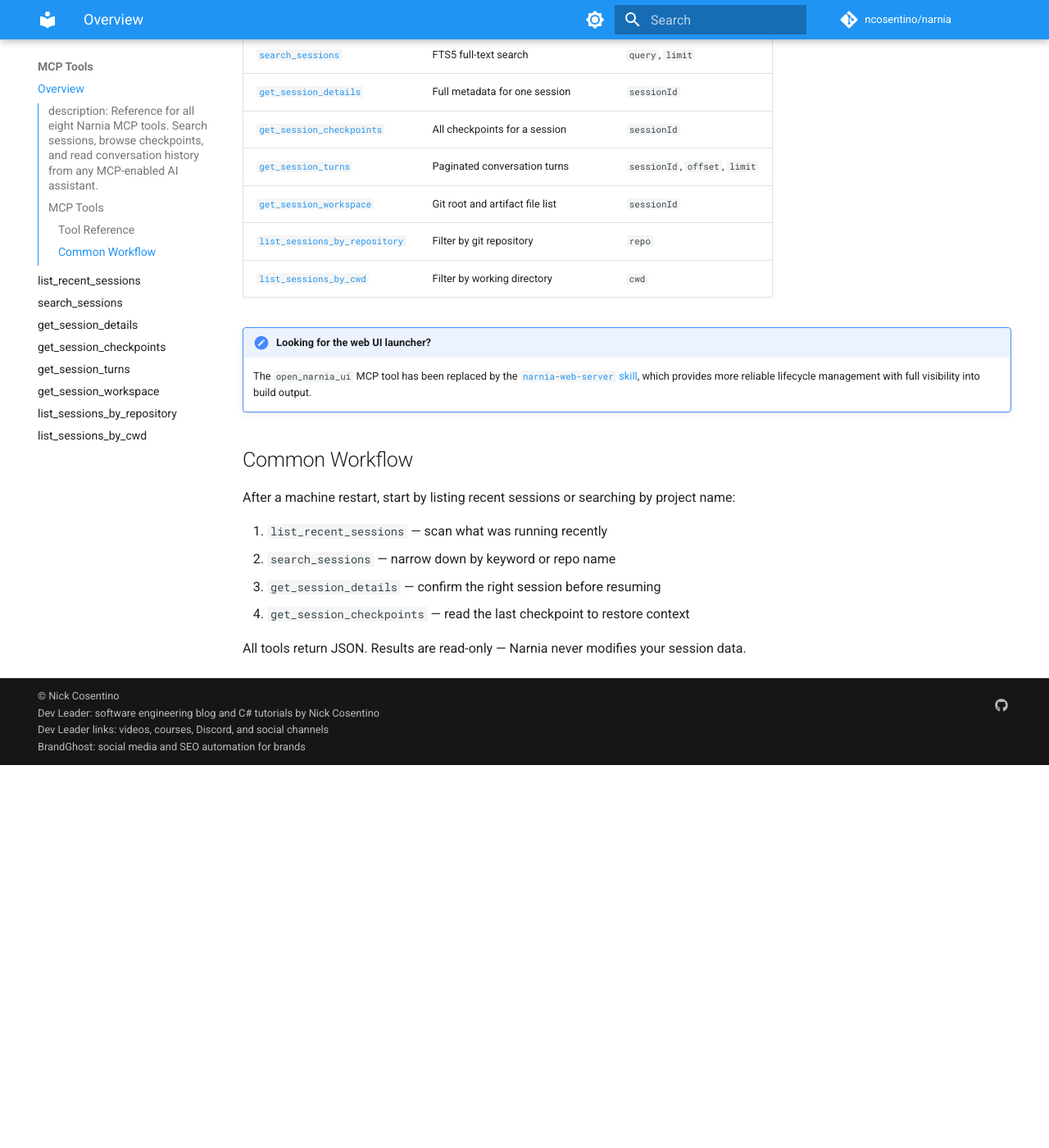
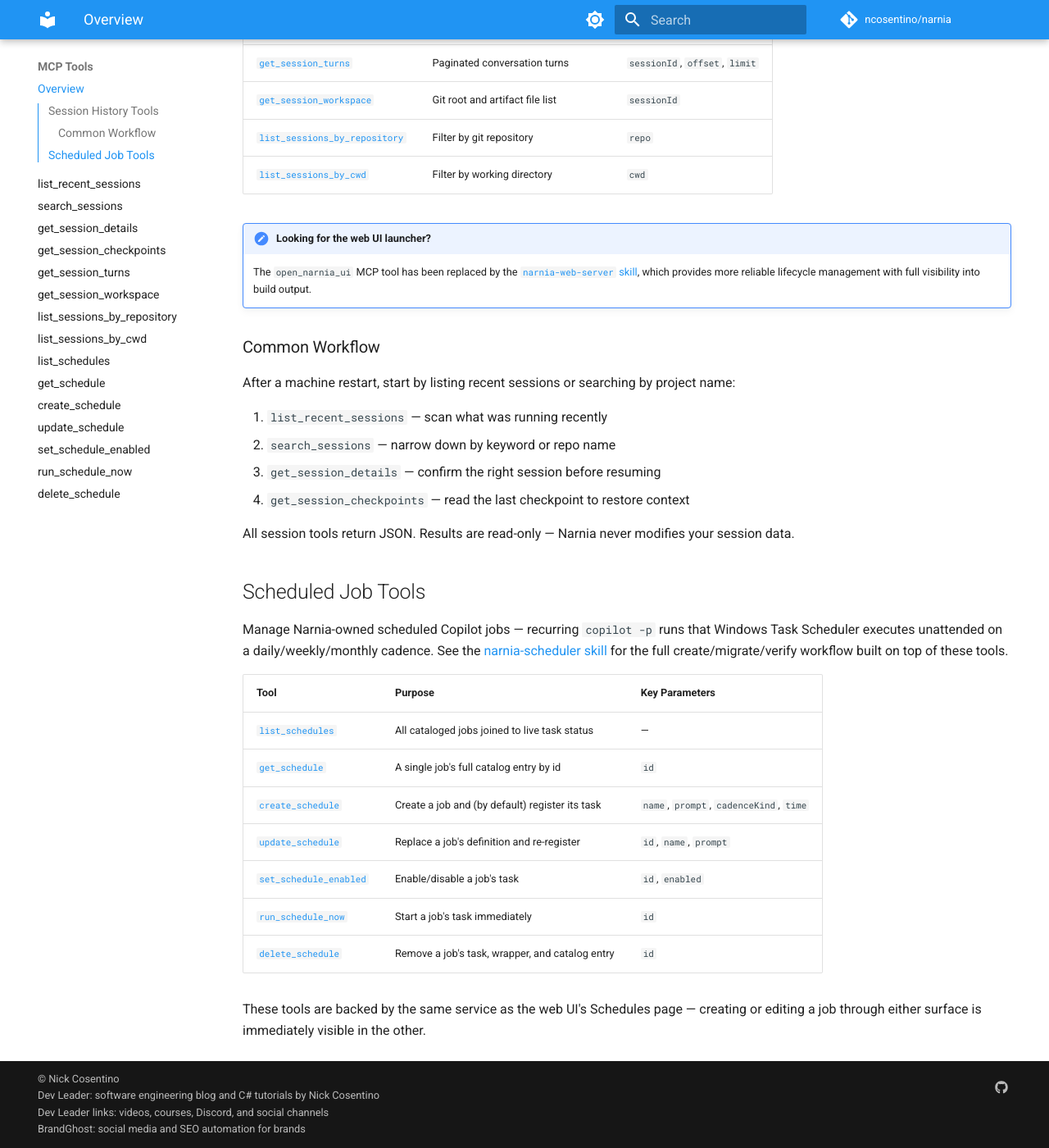
Before and after one commit to ncosentino/narnia, an MkDocs documentation site: the page built from docs/tools/index.md, in a window 1280 px wide and 1400 px high, scrolled down 569 px. Shown: the whole window at 82% size. Built offline with MkDocs 1.6.1 and Material for MkDocs 9.7.7, drawn with Linux system fonts in a browser that asks for light colours; comment, search, counter and statistics services are not loaded; before the commit the page ends 1502 px from its top, so only the background shows below that; some of the changed text lies outside the part shown.

Commit message:
Document scheduled job MCP tools and the narnia-scheduler skill
- 7 new per-tool reference pages under docs/tools/ (list_schedules,
  get_schedule, create_schedule, update_schedule, set_schedule_enabled,
  run_schedule_now, delete_schedule), matching the existing session-tools
  page template (frontmatter, parameters, response JSON, example prompts).
- docs/tools/index.md regrouped into Session History Tools / Scheduled Job
  Tools, tool count updated 8 -> 15. Also fixes a pre-existing duplicated
  frontmatter block in this file.
- docs/skills/narnia-scheduler.md + docs/skills/index.md entry.
- mkdocs.yml nav updated with all new pages.
- README.md: new tools/skill added to their reference tables, new skill
  folder added to the architecture tree.

Verified with `mkdocs build --strict` (0 errors; the one pre-existing INFO
note about tools/open-narnia-ui.md not being in nav predates this change).

Co-authored-by: Copilot <223556219+Copilot@users.noreply.github.com>

```diff
--- a/docs/tools/index.md
+++ b/docs/tools/index.md
@@ -1,16 +1,12 @@
 ---
-description: Overview of all eight Narnia MCP tools for searching and browsing GitHub Copilot CLI session history. Use these from any AI assistant that supports MCP.
----
-
----
-description: Reference for all eight Narnia MCP tools. Search sessions, browse checkpoints, and read conversation history from any MCP-enabled AI assistant.
+description: Reference for all fifteen Narnia MCP tools -- session history search/browse and scheduled Copilot job management. Use these from any AI assistant that supports MCP.
 ---
 
 # MCP Tools
 
-Narnia exposes eight MCP tools for working with your local Copilot CLI session history. Use them from any AI assistant that supports the Model Context Protocol — including GitHub Copilot CLI, Claude Desktop, Cursor, and VS Code.
+Narnia exposes fifteen MCP tools: eight for working with your local Copilot CLI session history, and seven for managing Narnia-owned scheduled Copilot jobs. Use them from any AI assistant that supports the Model Context Protocol — including GitHub Copilot CLI, Claude Desktop, Cursor, and VS Code.
 
-## Tool Reference
+## Session History Tools
 
 | Tool | Purpose | Key Parameters |
 |------|---------|----------------|
@@ -26,7 +22,7 @@ Narnia exposes eight MCP tools for working with your local Copilot CLI session h
 !!! note "Looking for the web UI launcher?"
     The `open_narnia_ui` MCP tool has been replaced by the [`narnia-web-server` skill](../skills/narnia-web-server.md), which provides more reliable lifecycle management with full visibility into build output.
 
-## Common Workflow
+### Common Workflow
 
 After a machine restart, start by listing recent sessions or searching by project name:
 
@@ -35,4 +31,20 @@ After a machine restart, start by listing recent sessions or searching by projec
 3. `get_session_details` — confirm the right session before resuming
 4. `get_session_checkpoints` — read the last checkpoint to restore context
 
-All tools return JSON. Results are read-only — Narnia never modifies your session data.
+All session tools return JSON. Results are read-only — Narnia never modifies your session data.
+
+## Scheduled Job Tools
+
+Manage Narnia-owned scheduled Copilot jobs — recurring `copilot -p` runs that Windows Task Scheduler executes unattended on a daily/weekly/monthly cadence. See the [narnia-scheduler skill](../skills/narnia-scheduler.md) for the full create/migrate/verify workflow built on top of these tools.
+
+| Tool | Purpose | Key Parameters |
+|------|---------|----------------|
+| [`list_schedules`](list-schedules.md) | All cataloged jobs joined to live task status | — |
+| [`get_schedule`](get-schedule.md) | A single job's full catalog entry by id | `id` |
+| [`create_schedule`](create-schedule.md) | Create a job and (by default) register its task | `name`, `prompt`, `cadenceKind`, `time` |
+| [`update_schedule`](update-schedule.md) | Replace a job's definition and re-register | `id`, `name`, `prompt` |
+| [`set_schedule_enabled`](set-schedule-enabled.md) | Enable/disable a job's task | `id`, `enabled` |
+| [`run_schedule_now`](run-schedule-now.md) | Start a job's task immediately | `id` |
+| [`delete_schedule`](delete-schedule.md) | Remove a job's task, wrapper, and catalog entry | `id` |
+
+These tools are backed by the same service as the web UI's Schedules page — creating or editing a job through either surface is immediately visible in the other.
--- a/mkdocs.yml
+++ b/mkdocs.yml
@@ -58,9 +58,17 @@ nav:
     - get_session_workspace: tools/get-session-workspace.md
     - list_sessions_by_repository: tools/list-sessions-by-repository.md
     - list_sessions_by_cwd: tools/list-sessions-by-cwd.md
+    - list_schedules: tools/list-schedules.md
+    - get_schedule: tools/get-schedule.md
+    - create_schedule: tools/create-schedule.md
+    - update_schedule: tools/update-schedule.md
+    - set_schedule_enabled: tools/set-schedule-enabled.md
+    - run_schedule_now: tools/run-schedule-now.md
+    - delete_schedule: tools/delete-schedule.md
   - Skills:
     - Overview: skills/index.md
     - narnia-web-server: skills/narnia-web-server.md
+    - narnia-scheduler: skills/narnia-scheduler.md
   - Troubleshooting: troubleshooting.md
   - Building from Source: building.md
   - Articles: articles.md
```
Also changed, not shown: README.md (+9 -0 lines), docs/skills/index.md (+1 -0 lines), docs/skills/narnia-scheduler.md (added, +53 -0 lines), docs/tools/create-schedule.md (added, +53 -0 lines), docs/tools/delete-schedule.md (added, +31 -0 lines), docs/tools/get-schedule.md (added, +49 -0 lines), docs/tools/list-schedules.md (added, +64 -0 lines), docs/tools/run-schedule-now.md (added, +28 -0 lines), docs/tools/set-schedule-enabled.md (added, +29 -0 lines), docs/tools/update-schedule.md (added, +39 -0 lines).
